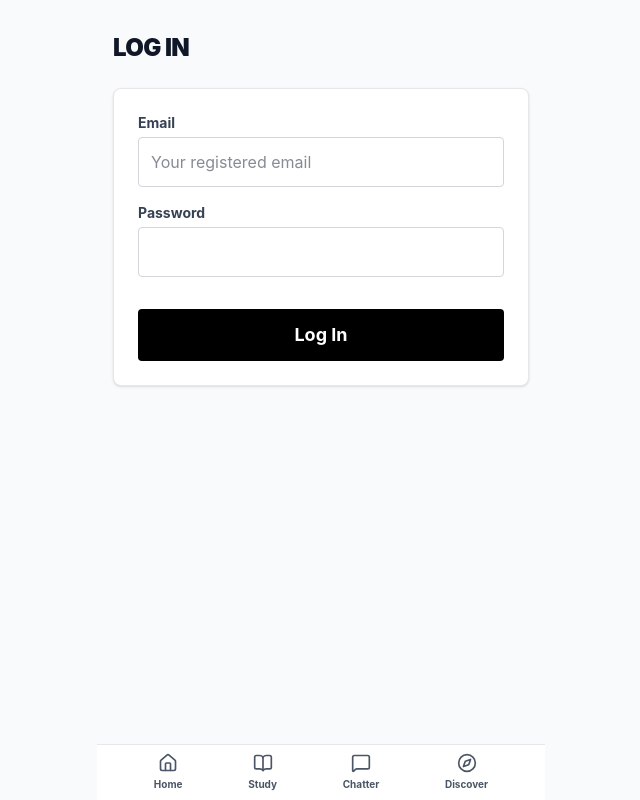
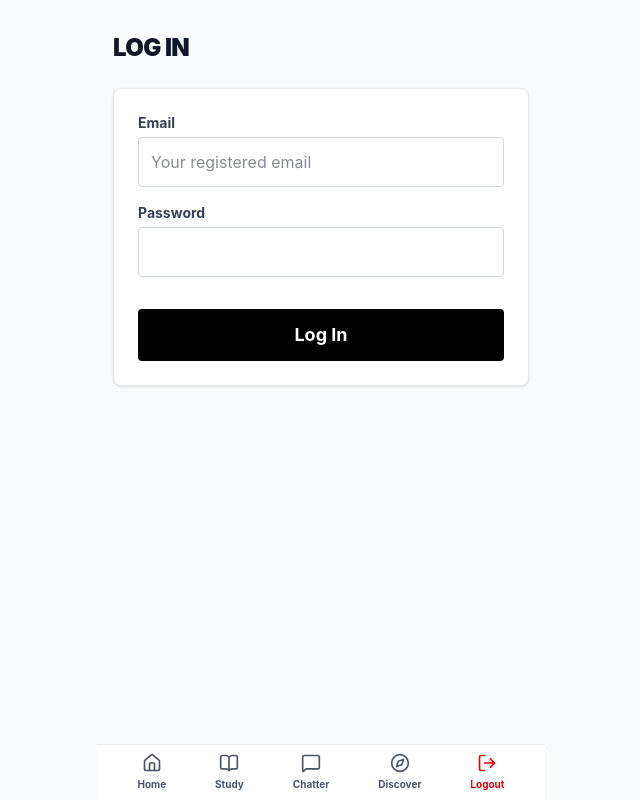
Before and after one commit to andrewkennon/f3-study-app, a Next.js app: page /login in a window 1280 px wide. Shown: the whole page, without its empty margins (319-959 px from the left). Built offline with nearby package versions, Linux system fonts and the light colour scheme; no server answers.

Commit message:
Add sign out functionality to bottom nav

```diff
--- a/src/components/BottomNav.tsx
+++ b/src/components/BottomNav.tsx
@@ -1,10 +1,20 @@
 'use client';
 import Link from 'next/link';
-import { Home, BookOpen, MessageSquare, Compass } from 'lucide-react';
+import { useRouter } from 'next/navigation';
+import { supabase } from '@/lib/supabase';
+import { Home, BookOpen, MessageSquare, Compass, LogOut } from 'lucide-react';
 
 export default function BottomNav() {
+  const router = useRouter();
+
+  const handleLogout = async () => {
+    await supabase.auth.signOut();
+    router.push('/login');
+    router.refresh();
+  };
+
   return (
-    <nav className="fixed bottom-0 left-0 right-0 bg-white border-t border-gray-200 py-2 px-6 flex justify-around items-center z-50 max-w-md mx-auto">
+    <nav className="fixed bottom-0 left-0 right-0 bg-white border-t border-gray-200 py-2 px-4 flex justify-around items-center z-50 max-w-md mx-auto">
       <Link href="/group" className="flex flex-col items-center text-gray-600 hover:text-black">
         <Home size={20} />
         <span className="text-[10px] font-bold mt-1">Home</span>
@@ -21,6 +31,13 @@ export default function BottomNav() {
         <Compass size={20} />
         <span className="text-[10px] font-bold mt-1">Discover</span>
       </Link>
+      <button
+        onClick={handleLogout}
+        className="flex flex-col items-center text-red-600 hover:text-red-800 transition-colors"
+      >
+        <LogOut size={20} />
+        <span className="text-[10px] font-bold mt-1">Logout</span>
+      </button>
     </nav>
   );
 }
```
